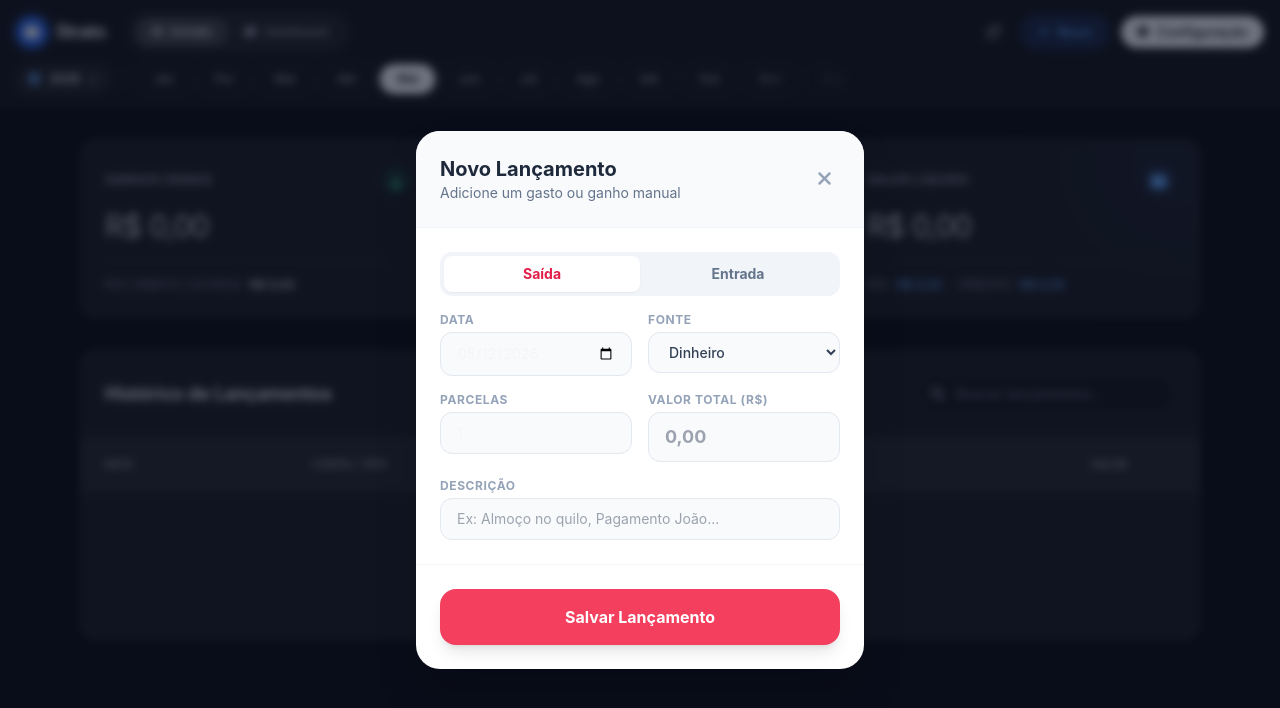
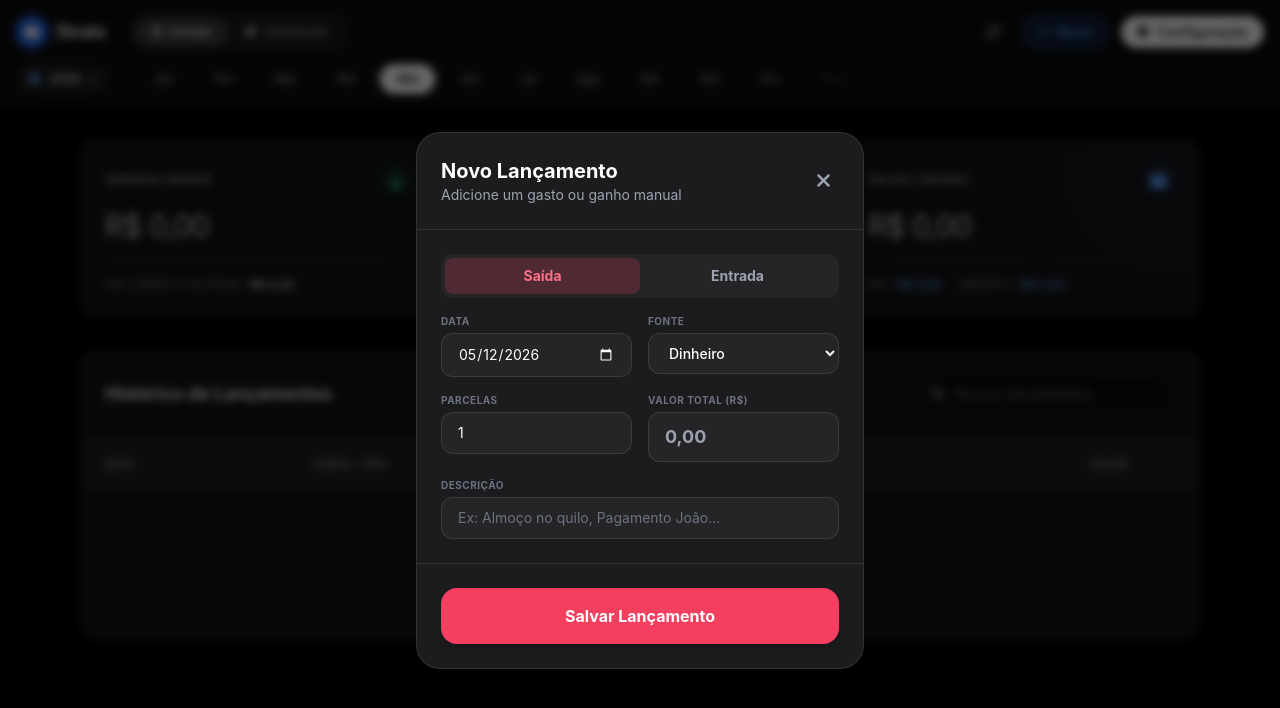
Before and after one commit to carlosgabriel102004-cyber/strato-premium, a React (Vite) app: page / in a window 1280 px wide. Both pictures are taken after a click on the button "Novo". Shown: the top 708 px of the page. Built offline with nearby package versions, Linux system fonts and the light colour scheme.

Commit message:
feat: Refactor modal and summary card styling
Improves the visual appearance and consistency of the manual entry modal and summary cards. This change updates background colors, text colors, and border styles to align with the application's aesthetic.

```diff
--- a/App.tsx
+++ b/App.tsx
@@ -465,16 +465,16 @@ const App: React.FC = () => {
             <p className="text-slate-500 max-w-sm mx-auto">Use o seletor no topo para visualizar seus dados.</p>
           </div>
         ) : (
-          <div className="space-y-4 animate-in fade-in duration-500">
+          <>
             {syncing && (
                <div className="fixed bottom-6 right-6 flex items-center py-3 px-5 bg-[#1c1c1e]/80 backdrop-blur-md border border-white/10 rounded-2xl text-white text-sm font-semibold shadow-2xl z-50 animate-in slide-in-from-bottom-5 fade-in duration-300">
                   <i className="fas fa-circle-notch fa-spin mr-3 text-indigo-400"></i>
                   Sincronizando planilhas remotas...
                </div>
             )}
-
-            {/* Cards de Resumo sempre visíveis */}
-            <SummaryCards stats={stats} />
+            <div className="space-y-4 animate-in fade-in duration-500">
+              {/* Cards de Resumo sempre visíveis */}
+              <SummaryCards stats={stats} />
 
             {activeTab === 'graficos' ? (
               <div className="animate-in fade-in slide-in-from-bottom-4 duration-300">
@@ -493,7 +493,8 @@ const App: React.FC = () => {
                 />
               </div>
             )}
-          </div>
+            </div>
+          </>
         )}
       </main>
 
--- a/components/ManualEntryModal.tsx
+++ b/components/ManualEntryModal.tsx
@@ -133,32 +133,32 @@ const ManualEntryModal: React.FC<ManualEntryModalProps> = ({ onClose, onAdd, edi
   };
 
   return (
-    <div className="fixed inset-0 z-50 flex items-center justify-center p-4 bg-slate-900/60 backdrop-blur-sm animate-in fade-in duration-200">
-      <div className="bg-white rounded-3xl w-full max-w-md shadow-2xl overflow-hidden animate-in slide-in-from-bottom-4 duration-300">
+    <div className="fixed inset-0 z-50 flex items-center justify-center p-4 bg-black/60 backdrop-blur-sm animate-in fade-in duration-200">
+      <div className="bg-[#1c1c1e] border border-white/10 rounded-3xl w-full max-w-md shadow-2xl overflow-hidden animate-in slide-in-from-bottom-4 duration-300">
         <form onSubmit={handleSubmit}>
-          <div className="p-6 border-b border-slate-100 flex items-center justify-between bg-slate-50">
+          <div className="p-6 border-b border-white/10 flex items-center justify-between">
             <div>
-              <h3 className="text-xl font-bold text-slate-800">{editTransaction ? 'Editar Lançamento' : 'Novo Lançamento'}</h3>
-              <p className="text-sm text-slate-500">{editTransaction ? 'Ajuste os dados da transação' : 'Adicione um gasto ou ganho manual'}</p>
+              <h3 className="text-xl font-bold text-white">{editTransaction ? 'Editar Lançamento' : 'Novo Lançamento'}</h3>
+              <p className="text-sm text-gray-400">{editTransaction ? 'Ajuste os dados da transação' : 'Adicione um gasto ou ganho manual'}</p>
             </div>
-            <button type="button" onClick={onClose} className="text-slate-400 hover:text-slate-600 p-2">
+            <button type="button" onClick={onClose} className="text-gray-400 hover:text-white p-2 transition-colors">
               <i className="fas fa-times text-xl"></i>
             </button>
           </div>
 
           <div className="p-6 space-y-4">
-            <div className="flex bg-slate-100 p-1 rounded-xl mb-2">
+            <div className="flex bg-[#252528] p-1 rounded-xl mb-2">
               <button
                 type="button"
                 onClick={() => setType('expense')}
-                className={`flex-1 py-2 text-sm font-bold rounded-lg transition-all ${type === 'expense' ? 'bg-white text-rose-600 shadow-sm' : 'text-slate-500'}`}
+                className={`flex-1 py-2 text-sm font-bold rounded-lg transition-all ${type === 'expense' ? 'bg-rose-500/20 text-rose-400 shadow-sm' : 'text-gray-400 hover:text-white'}`}
               >
                 Saída
               </button>
               <button
                 type="button"
                 onClick={() => setType('income')}
-                className={`flex-1 py-2 text-sm font-bold rounded-lg transition-all ${type === 'income' ? 'bg-white text-emerald-600 shadow-sm' : 'text-slate-500'}`}
+                className={`flex-1 py-2 text-sm font-bold rounded-lg transition-all ${type === 'income' ? 'bg-emerald-500/20 text-emerald-400 shadow-sm' : 'text-gray-400 hover:text-white'}`}
               >
                 Entrada
               </button>
@@ -166,25 +166,25 @@ const ManualEntryModal: React.FC<ManualEntryModalProps> = ({ onClose, onAdd, edi
 
             <div className="grid grid-cols-2 gap-4">
               <div>
-                <label className="block text-xs font-bold text-slate-400 uppercase tracking-wider mb-1">Data</label>
+                <label className="block text-[10px] font-bold text-gray-500 uppercase tracking-wider mb-1">Data</label>
                 <input
                   type="date"
                   required
-                  className="w-full px-4 py-2.5 bg-slate-50 border border-slate-200 rounded-xl text-sm focus:ring-2 focus:ring-indigo-500/20 focus:outline-none"
+                  className="w-full px-4 py-2.5 bg-[#252528] border border-white/10 rounded-xl text-sm text-white focus:ring-2 focus:ring-indigo-500/50 focus:outline-none [color-scheme:dark]"
                   value={date}
                   onChange={(e) => setDate(e.target.value)}
                 />
               </div>
               <div>
-                <label className="block text-xs font-bold text-slate-400 uppercase tracking-wider mb-1">Fonte</label>
+                <label className="block text-[10px] font-bold text-gray-500 uppercase tracking-wider mb-1">Fonte</label>
                 <select
-                  className="w-full px-4 py-2.5 bg-slate-50 border border-slate-200 rounded-xl text-sm focus:ring-2 focus:ring-indigo-500/20 focus:outline-none font-medium text-slate-700"
+                  className="w-full px-4 py-2.5 bg-[#252528] border border-white/10 rounded-xl text-sm text-white focus:ring-2 focus:ring-indigo-500/50 focus:outline-none font-medium"
                   value={sourceLabel}
                   onChange={(e) => setSourceLabel(e.target.value)}
-                  disabled={editTransaction && editTransaction.source !== 'manual'}
+                  disabled={!!editTransaction && editTransaction.source !== 'manual'}
                 >
                   {sourceOptions.map(opt => (
-                    <option key={opt} value={opt}>{opt}</option>
+                    <option key={opt} value={opt} className="bg-[#252528]">{opt}</option>
                   ))}
                 </select>
               </div>
@@ -192,25 +192,25 @@ const ManualEntryModal: React.FC<ManualEntryModalProps> = ({ onClose, onAdd, edi
 
             <div className="grid grid-cols-2 gap-4">
               <div>
-                <label className="block text-xs font-bold text-slate-400 uppercase tracking-wider mb-1">Parcelas</label>
+                <label className="block text-[10px] font-bold text-gray-500 uppercase tracking-wider mb-1">Parcelas</label>
                 <input
                   type="number"
                   min="1"
                   max="48"
-                  className="w-full px-4 py-2.5 bg-slate-50 border border-slate-200 rounded-xl text-sm focus:ring-2 focus:ring-indigo-500/20 focus:outline-none disabled:opacity-50"
+                  className="w-full px-4 py-2.5 bg-[#252528] border border-white/10 rounded-xl text-sm text-white focus:ring-2 focus:ring-indigo-500/50 focus:outline-none disabled:opacity-50"
                   value={installments}
                   onChange={(e) => setInstallments(parseInt(e.target.value) || 1)}
                   disabled={!!editTransaction}
                 />
               </div>
               <div>
-                <label className="block text-xs font-bold text-slate-400 uppercase tracking-wider mb-1">Valor Total (R$)</label>
+                <label className="block text-[10px] font-bold text-gray-500 uppercase tracking-wider mb-1">Valor Total (R$)</label>
                 <input
                   type="number"
                   step="0.01"
                   placeholder="0,00"
                   required
-                  className={`w-full px-4 py-2.5 bg-slate-50 border border-slate-200 rounded-xl text-lg font-bold focus:outline-none focus:ring-2 focus:ring-indigo-500/20 ${type === 'expense' ? 'text-rose-600' : 'text-emerald-600'}`}
+                  className={`w-full px-4 py-2.5 bg-[#252528] border border-white/10 rounded-xl text-lg font-bold focus:outline-none focus:ring-2 focus:ring-indigo-500/50 ${type === 'expense' ? 'text-rose-400' : 'text-emerald-400'}`}
                   value={amount}
                   onChange={(e) => setAmount(e.target.value)}
                 />
@@ -218,19 +218,19 @@ const ManualEntryModal: React.FC<ManualEntryModalProps> = ({ onClose, onAdd, edi
             </div>
 
             <div>
-              <label className="block text-xs font-bold text-slate-400 uppercase tracking-wider mb-1">Descrição</label>
+              <label className="block text-[10px] font-bold text-gray-500 uppercase tracking-wider mb-1">Descrição</label>
               <input
                 type="text"
                 placeholder="Ex: Almoço no quilo, Pagamento João..."
                 required
-                className="w-full px-4 py-2.5 bg-slate-50 border border-slate-200 rounded-xl text-sm focus:ring-2 focus:ring-indigo-500/20 focus:outline-none"
+                className="w-full px-4 py-2.5 bg-[#252528] border border-white/10 rounded-xl text-sm text-white focus:ring-2 focus:ring-indigo-500/50 focus:outline-none placeholder-gray-500"
                 value={description}
                 onChange={(e) => setDescription(e.target.value)}
               />
             </div>
           </div>
 
-          <div className="p-6 border-t border-slate-100">
+          <div className="p-6 border-t border-white/10">
             <button
               type="submit"
               className={`w-full py-4 text-white font-bold rounded-2xl shadow-lg transition-all transform hover:scale-[1.02] active:scale-[0.98] ${type === 'expense' ? 'bg-rose-500 hover:bg-rose-600' : 'bg-emerald-500 hover:bg-emerald-600'}`}
```
